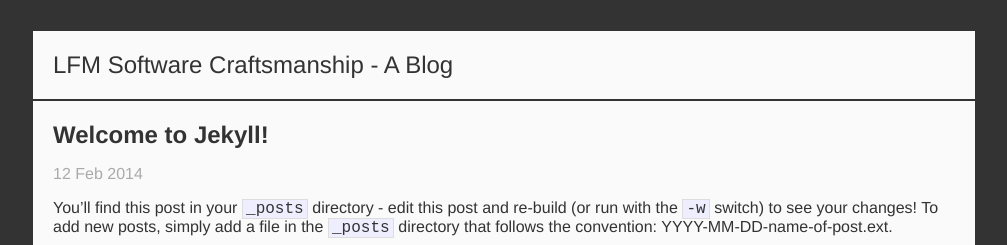
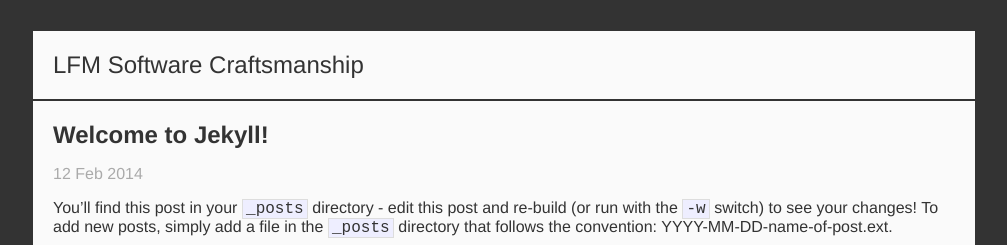
Before and after one commit to mgarbacz/blog.michalgarbacz.com, a Jekyll site: the page built from _posts/2014-02-12-welcome-to-jekyll.markdown, in a window 1280 px wide. Shown: the top 245 px of the page, without its empty margins (136-1143 px from the left). Built offline with Jekyll 4.4.1, drawn with Linux system fonts in a browser that asks for light colours; Markdown is read by kramdown in place of the engine named in the settings.

Commit message:
Remove `A Blog` from site title

```diff
--- a/_config.yml
+++ b/_config.yml
@@ -1,3 +1,3 @@
-name: LFM Software Craftsmanship - A Blog
+name: LFM Software Craftsmanship
 markdown: redcarpet
 pygments: true
```
